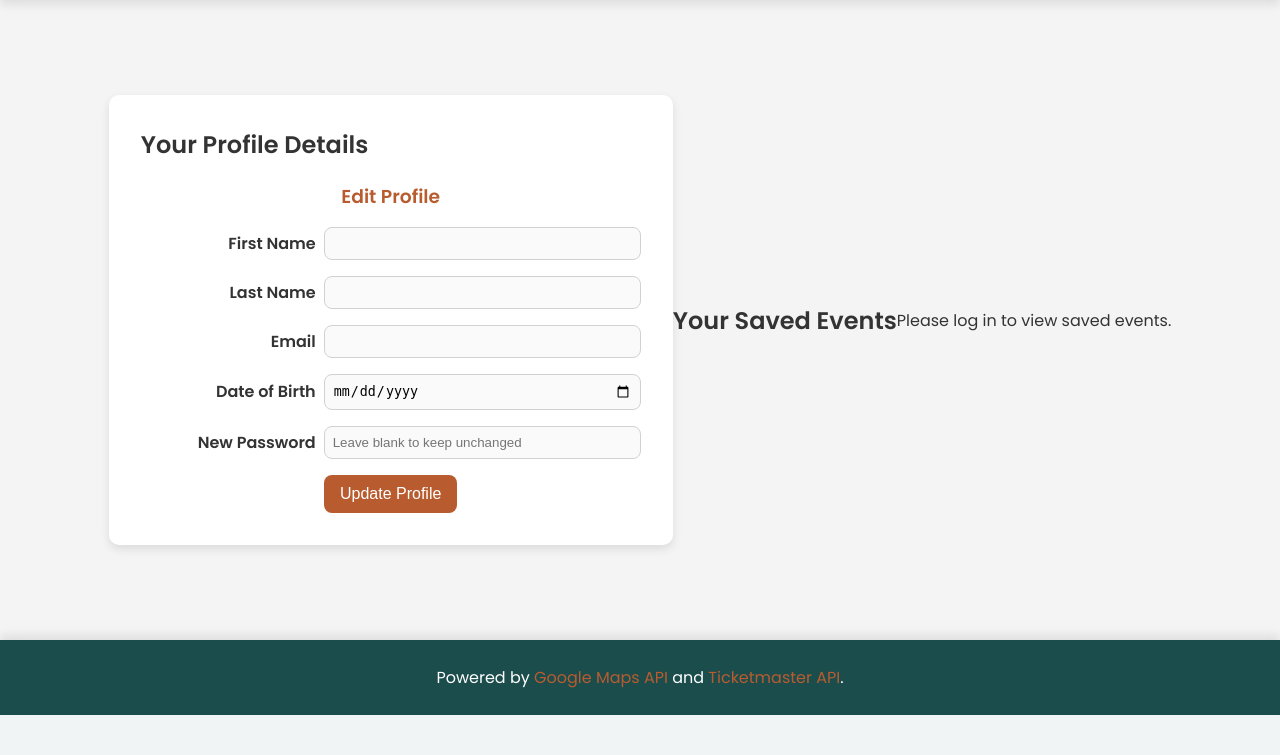
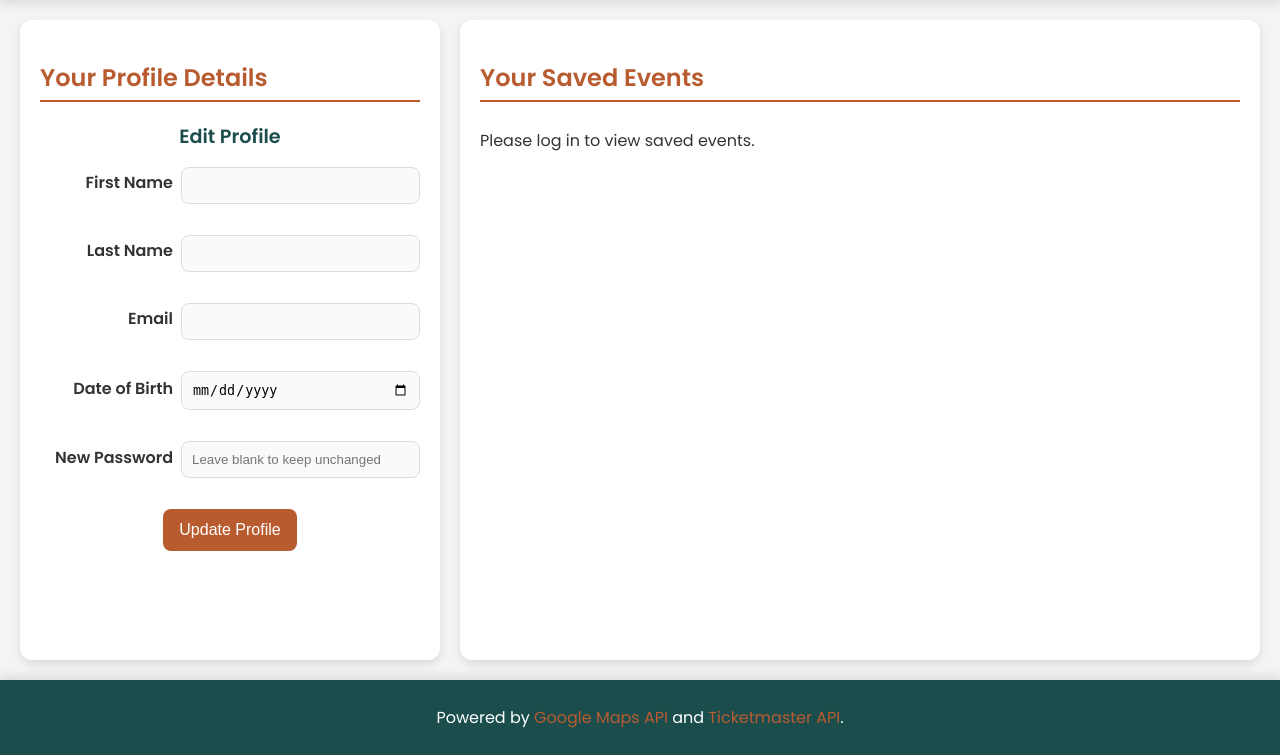
Before and after one commit to TimmyHunter007/ARoundU-FS, a PHP site: page /profile.html in a window 1280 px wide. Shown: the part 207-962 px from the top of the page. Before the commit the page ends 922 px from the top, so only its background shows below. Run offline with PHP 8.4, Linux system fonts and the light colour scheme.

Commit message:
Enhance profile page layout and styling for saved events section

```diff
--- a/public/profile.html
+++ b/public/profile.html
@@ -95,9 +95,11 @@
                 </form>
             </div>
 
-            <h2>Your Saved Events</h2>
-            <div id="saved-events">
-                <!-- Saved events will be injected here -->
+            <div class="saved-events-container">
+                <h2>Your Saved Events</h2>
+                <div id="saved-events" class="saved-events">
+                    <!-- Saved events will be dynamically injected here -->
+                </div>
             </div>
         </div>
 
--- a/public/styles.css
+++ b/public/styles.css
@@ -535,32 +535,104 @@ body {
    ====================================================================== */
 
    .profile-page-container {
+    display: flex;
+    flex-wrap: wrap;
+    justify-content: space-between;
+    gap: 20px;
+    padding: 20px;
+    background-color: #f4f4f4;
     min-height: 80vh;
-  display: flex;
-  justify-content: center;
-  align-items: center;
-  background-color: #f4f4f4;
   }
 
-.profile-actions {
-  margin-bottom: 2rem;
-}
-
+  /* Profile Details Section */
   .profile-container {
-  background-color: #fff;
-  padding: 2rem;
-  border-radius: 10px;
-  max-width: 500px;
-  width: 100%; /* Ensures it shrinks on mobile */
-  box-shadow: 0 4px 10px rgba(0,0,0,0.1);
+    flex: 1;
+    min-width: 300px;
+    max-width: 400px;
+    background-color: var(--background-light);
+    border-radius: 12px;
+    box-shadow: 0 4px 10px rgba(0, 0, 0, 0.1);
+    padding: 20px;
   }
 
   .profile-container h2 {
-  margin-top: 0;
+    margin-bottom: 10px;
+    font-size: 1.5rem;
+    color: var(--primary-color);
+    border-bottom: 2px solid var(--primary-color);
+    padding-bottom: 5px;
   }
 
-.profile-buttons button {
-  margin: 0 8px;
+  .profile-container h3 {
+    margin-top: 20px;
+    font-size: 1.2rem;
+    color: var(--secondary-color);
+  }
+
+  .signup-form .form-row {
+    margin-bottom: 15px;
+  }
+
+  .signup-form label {
+    display: block;
+    font-weight: 600;
+    margin-bottom: 5px;
+    color: var(--text-color);
+  }
+
+  .signup-form input {
+    width: 100%;
+    padding: 10px;
+    border: 1px solid var(--border-color);
+    border-radius: 8px;
+    background-color: #fafafa;
+    transition: all 0.3s ease;
+  }
+
+  .signup-form input:focus {
+    border-color: var(--primary-color);
+    background-color: white;
+    outline: none;
+    box-shadow: 0 0 8px rgba(184, 92, 48, 0.3);
+  }
+
+  .signup-form button[type="submit"] {
+    background-color: var(--primary-color);
+    color: white;
+    border: none;
+    padding: 12px 16px;
+    font-size: 1rem;
+    border-radius: 8px;
+    cursor: pointer;
+    transition: background-color 0.3s ease;
+  }
+
+  .signup-form button[type="submit"]:hover {
+    background-color: var(--hover-color);
+  }
+
+  /* Saved Events Section */
+  .saved-events-container {
+    flex: 2;
+    min-width: 300px;
+    background-color: var(--background-light);
+    border-radius: 12px;
+    box-shadow: 0 4px 10px rgba(0, 0, 0, 0.1);
+    padding: 20px;
+  }
+
+  .saved-events-container h2 {
+    margin-bottom: 10px;
+    font-size: 1.5rem;
+    color: var(--primary-color);
+    border-bottom: 2px solid var(--primary-color);
+    padding-bottom: 5px;
+  }
+
+  .saved-events {
+    display: flex;
+    flex-wrap: wrap;
+    gap: 15px;
   }
 
 /* ======================================================================
```
Lines whose indentation alone changed are shown as unchanged.
